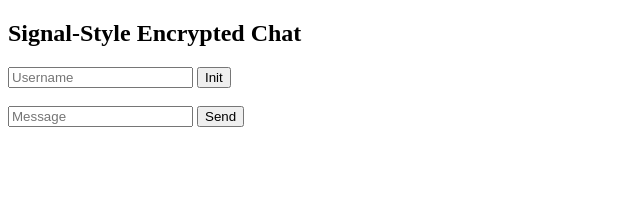
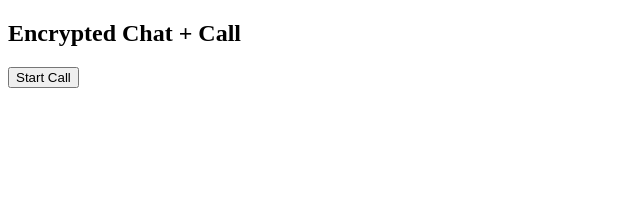
Before and after one commit to GPD252/signal-e2ee, a plain HTML site: page client/index.html in a window 1280 px wide. Shown: the whole page, without its empty margins (0-640 px from the left). Drawn offline with Linux system fonts and the light colour scheme.

Commit message:
Update index.html

```diff
--- a/client/index.html
+++ b/client/index.html
@@ -1,19 +1,16 @@
 <!DOCTYPE html>
 <html>
 <head>
-  <title>Signal E2EE Demo</title>
+  <title>Secure Call</title>
 </head>
 <body>
-  <h2>Signal-Style Encrypted Chat</h2>
+  <h2>Encrypted Chat + Call</h2>
 
-  <input id="user" placeholder="Username">
-  <button onclick="init()">Init</button><br><br>
+  <button onclick="call()">Start Call</button><br><br>
 
-  <input id="msg" placeholder="Message">
-  <button onclick="send()">Send</button>
+  <video id="local" autoplay muted playsinline width="200"></video>
+  <video id="remote" autoplay playsinline width="200"></video>
 
-  <pre id="log"></pre>
-
-<script type="module" src="app.js"></script>
+  <script type="module" src="app.js"></script>
 </body>
 </html>
```
